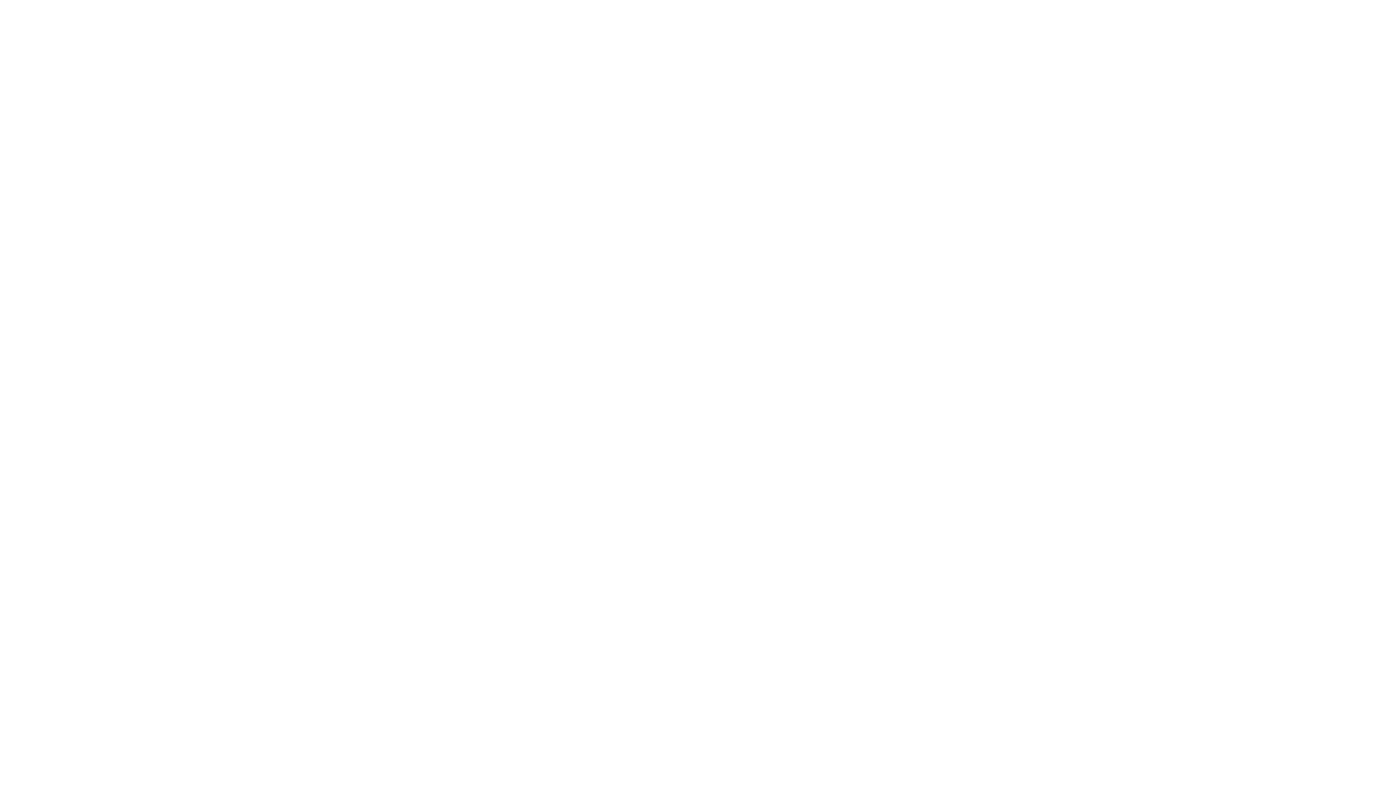
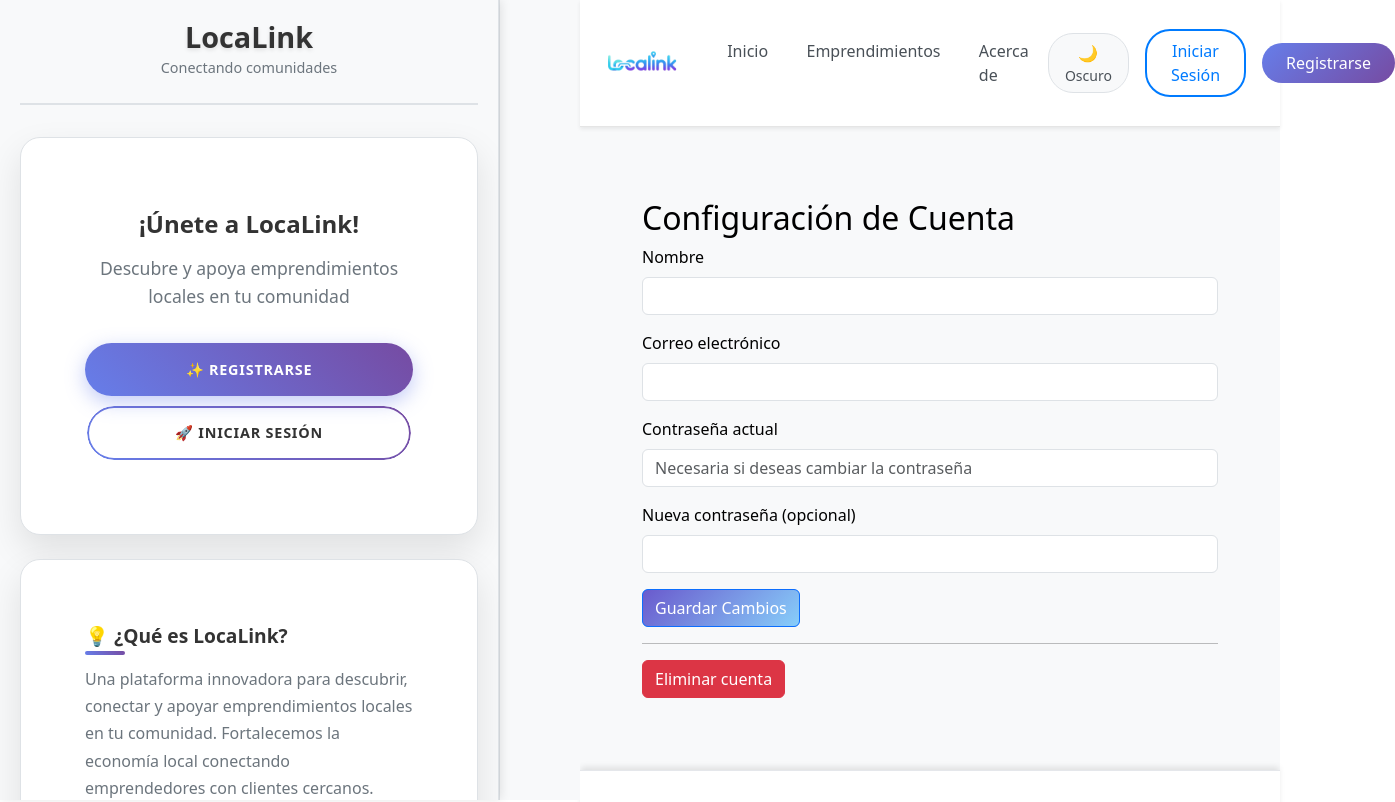
Before and after one commit to TochielVro/ProyectoDesarrolloSoftware, a React (Vite) app in the folder Frontend/: page /configuracion in a window 1280 px wide. Before the commit this address had no page. Shown: the top 802 px of the page, 1395 px wide, since content can reach past the window. Built offline with nearby package versions, Linux system fonts and the light colour scheme.

Commit message:
Implemnetacion de la pestaña de configuracion de cuenta

```diff
--- /dev/null
+++ b/Frontend/src/Pages/ConfiguracionUsuario.jsx
@@ -0,0 +1,200 @@
+import React, { useEffect, useState } from 'react';
+import { Container, Form, Button, Alert } from 'react-bootstrap';
+import api from '../services/api';
+import { useNavigate } from 'react-router-dom';
+import Swal from 'sweetalert2';
+
+const ConfiguracionUsuario = () => {
+  const navigate = useNavigate();
+  const [usuario, setUsuario] = useState({ nombre: '', correo: '' });
+
+  const [nuevoNombre, setNuevoNombre] = useState('');
+  const [nuevoCorreo, setNuevoCorreo] = useState('');
+  const [nuevaContrasena, setNuevaContrasena] = useState('');
+  const [contrasenaActual, setContrasenaActual] = useState('');
+
+  const [mensaje, setMensaje] = useState('');
+  const [tipoMensaje, setTipoMensaje] = useState('success');
+
+  useEffect(() => {
+    const user = JSON.parse(localStorage.getItem('user'));
+    if (user) {
+      setUsuario(user);
+      setNuevoNombre(user.nombre);
+      setNuevoCorreo(user.correo);
+    }
+  }, []);
+
+const handleActualizar = async () => {
+  try {
+    const cambios = [];
+    const body = {
+      nombre: nuevoNombre,
+      correo: nuevoCorreo,
+      contrasena_actual: contrasenaActual,
+      nueva_contrasena: nuevaContrasena,
+    };
+
+    if (nuevoNombre !== usuario.nombre) cambios.push('nombre');
+    if (nuevoCorreo !== usuario.correo) cambios.push('correo electrónico');
+    if (nuevaContrasena) cambios.push('contraseña');
+
+    await api.put('/auth/configuracion', body);
+
+    // Guardar nuevo user en localStorage
+    const userActualizado = { ...usuario, nombre: nuevoNombre, correo: nuevoCorreo };
+    localStorage.setItem('user', JSON.stringify(userActualizado));
+    setUsuario(userActualizado);
+
+    const mensajeFinal = cambios.length
+      ? `${cambios.join(' y ')} actualizado${cambios.length > 1 ? 's' : ''} correctamente`
+      : 'Datos actualizados';
+
+    setMensaje(mensajeFinal);
+    setTipoMensaje('success');
+
+    // Limpiar campos
+    setContrasenaActual('');
+    setNuevaContrasena('');
+  } catch (error) {
+    setMensaje(error.response?.data?.error || 'Error al actualizar');
+    setTipoMensaje('danger');
+  }
+};
+
+
+//   const handleActualizar = async () => {
+//     try {
+//       const body = {
+//         nombre: nuevoNombre,
+//         correo: nuevoCorreo,
+//         contrasena_actual: contrasenaActual,
+//         nueva_contrasena: nuevaContrasena,
+//       };
+
+//       await api.put('/auth/configuracion', body);
+//       setMensaje('Datos actualizados correctamente');
+//       setTipoMensaje('success');
+
+//       // Actualizar localStorage si se cambió el nombre
+//       const userActualizado = { ...usuario, nombre: nuevoNombre, correo: nuevoCorreo };
+//       localStorage.setItem('user', JSON.stringify(userActualizado));
+//     } catch (error) {
+//       setMensaje(error.response?.data?.error || 'Error al actualizar');
+//       setTipoMensaje('danger');
+//     }
+//   };
+
+// const handleEliminarCuenta = async () => {
+//   const confirmacion = window.confirm(
+//     '¿Estás seguro de que deseas eliminar tu cuenta?\n\n⚠️ Esto también eliminará todos tus emprendimientos de forma permanente.'
+//   );
+
+//   if (!confirmacion) return;
+
+//   try {
+//     await api.delete('/auth/eliminar-cuenta');
+//     localStorage.clear();
+//     navigate('/login');
+//   } catch (error) {
+//     setMensaje('Error al eliminar cuenta');
+//     setTipoMensaje('danger');
+//   }
+// };
+
+const handleEliminarCuenta = async () => {
+  const resultado = await Swal.fire({
+    title: '¿Eliminar cuenta?',
+    text: 'Esto también eliminará todos tus emprendimientos. Esta acción no se puede deshacer.',
+    icon: 'warning',
+    showCancelButton: true,
+    confirmButtonColor: '#d33',
+    cancelButtonColor: '#6c757d',
+    confirmButtonText: 'Sí, eliminar',
+    cancelButtonText: 'Cancelar',
+    reverseButtons: true,
+  });
+
+  if (resultado.isConfirmed) {
+    try {
+      await api.delete('/auth/eliminar-cuenta');
+      localStorage.clear();
+      navigate('/login');
+    } catch (error) {
+      Swal.fire('Error', 'No se pudo eliminar la cuenta.', 'error');
+    }
+  }
+};
+
+
+// const handleEliminarCuenta = async () => {
+//     if (!window.confirm('¿Estás seguro de que deseas eliminar tu cuenta? Esto también eliminará todos tus emprendimientos.')) return;
+
+//     try {
+//       await api.delete('/auth/eliminar-cuenta');
+//       localStorage.clear();
+//       navigate('/login');
+//     } catch (error) {
+//       setMensaje('Error al eliminar cuenta');
+//       setTipoMensaje('danger');
+//     }
+//   };
+
+  return (
+    <Container className="my-5" style={{ maxWidth: 600 }}>
+      <h2>Configuración de Cuenta</h2>
+
+      {mensaje && <Alert variant={tipoMensaje}>{mensaje}</Alert>}
+
+      <Form>
+        <Form.Group className="mb-3">
+          <Form.Label>Nombre</Form.Label>
+          <Form.Control
+            value={nuevoNombre}
+            onChange={(e) => setNuevoNombre(e.target.value)}
+          />
+        </Form.Group>
+
+        <Form.Group className="mb-3">
+          <Form.Label>Correo electrónico</Form.Label>
+          <Form.Control
+            type="email"
+            value={nuevoCorreo}
+            onChange={(e) => setNuevoCorreo(e.target.value)}
+          />
+        </Form.Group>
+
+        <Form.Group className="mb-3">
+          <Form.Label>Contraseña actual</Form.Label>
+          <Form.Control
+            type="password"
+            value={contrasenaActual}
+            onChange={(e) => setContrasenaActual(e.target.value)}
+            placeholder="Necesaria si deseas cambiar la contraseña"
+          />
+        </Form.Group>
+
+        <Form.Group className="mb-3">
+          <Form.Label>Nueva contraseña (opcional)</Form.Label>
+          <Form.Control
+            type="password"
+            value={nuevaContrasena}
+            onChange={(e) => setNuevaContrasena(e.target.value)}
+          />
+        </Form.Group>
+
+        <Button variant="primary" onClick={handleActualizar}>
+          Guardar Cambios
+        </Button>
+
+        <hr />
+
+        <Button variant="danger" onClick={handleEliminarCuenta}>
+          Eliminar cuenta
+        </Button>
+      </Form>
+    </Container>
+  );
+};
+
+export default ConfiguracionUsuario;
--- a/Frontend/src/Routes/AppRoutes.jsx
+++ b/Frontend/src/Routes/AppRoutes.jsx
@@ -20,6 +20,8 @@ import ReportarProblema from '../Pages/ReportarProblema';
 import Emprendimientos from '../Pages/Emprendimientos';
 import BuscarEmprendimientos from '../Pages/BuscarEmprendimientos';
 import ReportesAdmin from '../Pages/Admin/ReportesAdmin'; // Nueva importación
+
+import ConfiguracionUsuario from '../Pages/ConfiguracionUsuario';
 
 // Componente para rutas privadas
 const PrivateRoute = ({ children, adminOnly = false }) => {
@@ -55,6 +57,7 @@ const AppRoutes = () => {
         <Route path="terminos-uso" element={<TerminosUso />} />
         <Route path="privacidad" element={<Privacidad />} />
         <Route path="reportar-problema" element={<ReportarProblema />} />
+        <Route path="configuracion" element={<ConfiguracionUsuario />} />
 
         {/* Rutas protegidas (requieren autenticación) */}
         <Route path="perfil" element={
```
Also changed, not shown: 1 other file (tests, documents, lock files or other folders).
